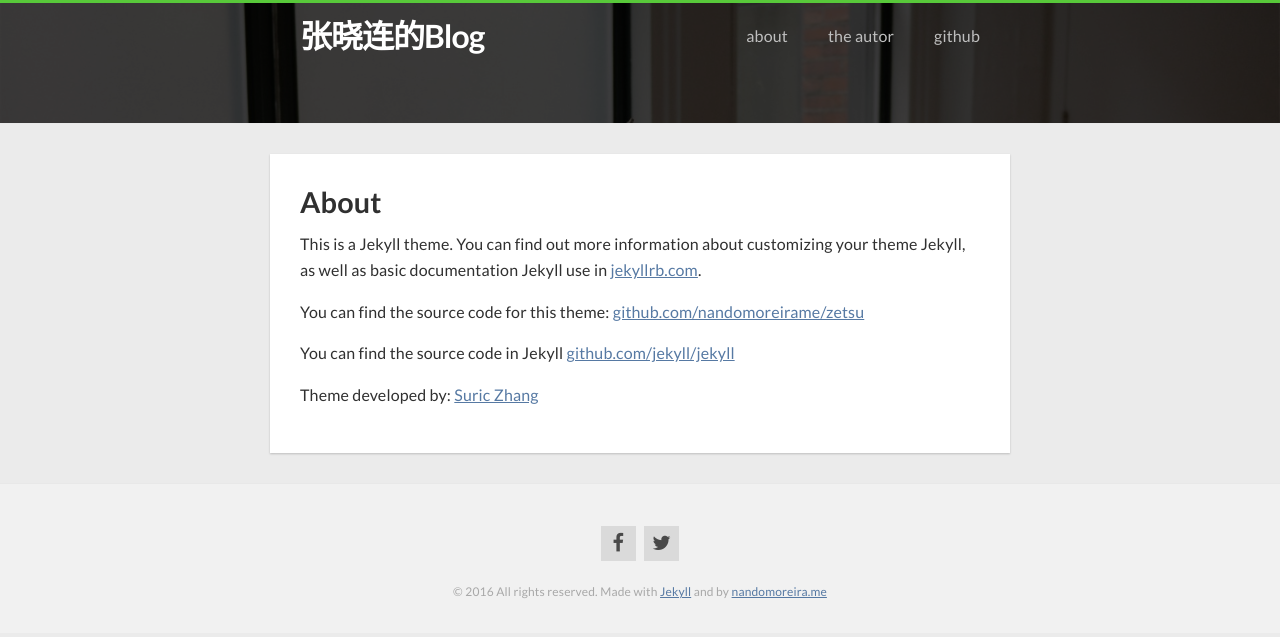
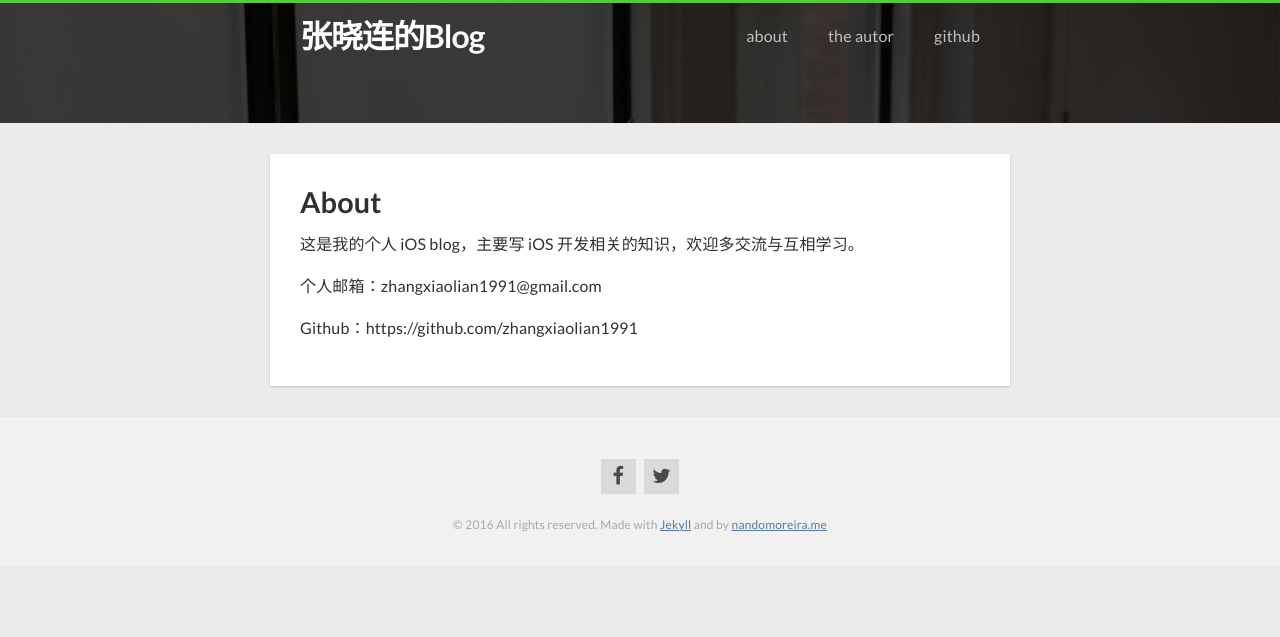
Before and after one commit to suricforever/zhangxiaolian1991.github.io, a Jekyll site: the page built from about.md, in a window 1280 px wide. Shown: the top 637 px of the page. Built offline with Jekyll 4.4.1, drawn with Linux system fonts in a browser that asks for light colours; nearby versions of some CDN libraries.

Commit message:
update about

```diff
--- a/_posts/2016-03-30-Auto-Layout-Guide.markdown
+++ b/_posts/2016-03-30-Auto-Layout-Guide.markdown
@@ -5,8 +5,6 @@ date:   2016-03-30 15:32:08
 categories: jekyll update
 comments: false
 ---
-# Auto Layout 编程指南
-
 ### 理解 Auto Layout
 
 Auto Layout 会动态计算在 View hierarchy 中所有的 View 的大小和位置，并根据 contrainst 进行布局。例如，一个 button 在 imageView 上的 contrainst 为水平居中并且离顶部 8 个像素点的距离 ，当 imageView 的 size 或者 position 改变的时候，button 的 position 会动态的改变以适应前面设置的 contrainst。
--- a/about.md
+++ b/about.md
@@ -5,10 +5,8 @@ permalink: /about/
 slug: about
 ---
 
-This is a Jekyll theme. You can find out more information about customizing your theme Jekyll, as well as basic documentation Jekyll use in [jekyllrb.com](http://jekyllrb.com/).
+这是我的个人 iOS blog，主要写 iOS 开发相关的知识，欢迎多交流与互相学习。
 
-You can find the source code for this theme: [github.com/nandomoreirame/zetsu]({{ site.github }})
+个人邮箱：zhangxiaolian1991@gmail.com
 
-You can find the source code in Jekyll [github.com/jekyll/jekyll](https://github.com/jekyll/jekyll)
-
-Theme developed by: [{{ site.author.name }}]({{ site.author.url }})
+Github：https://github.com/zhangxiaolian1991
```
Also changed, not shown: 4 other files.
